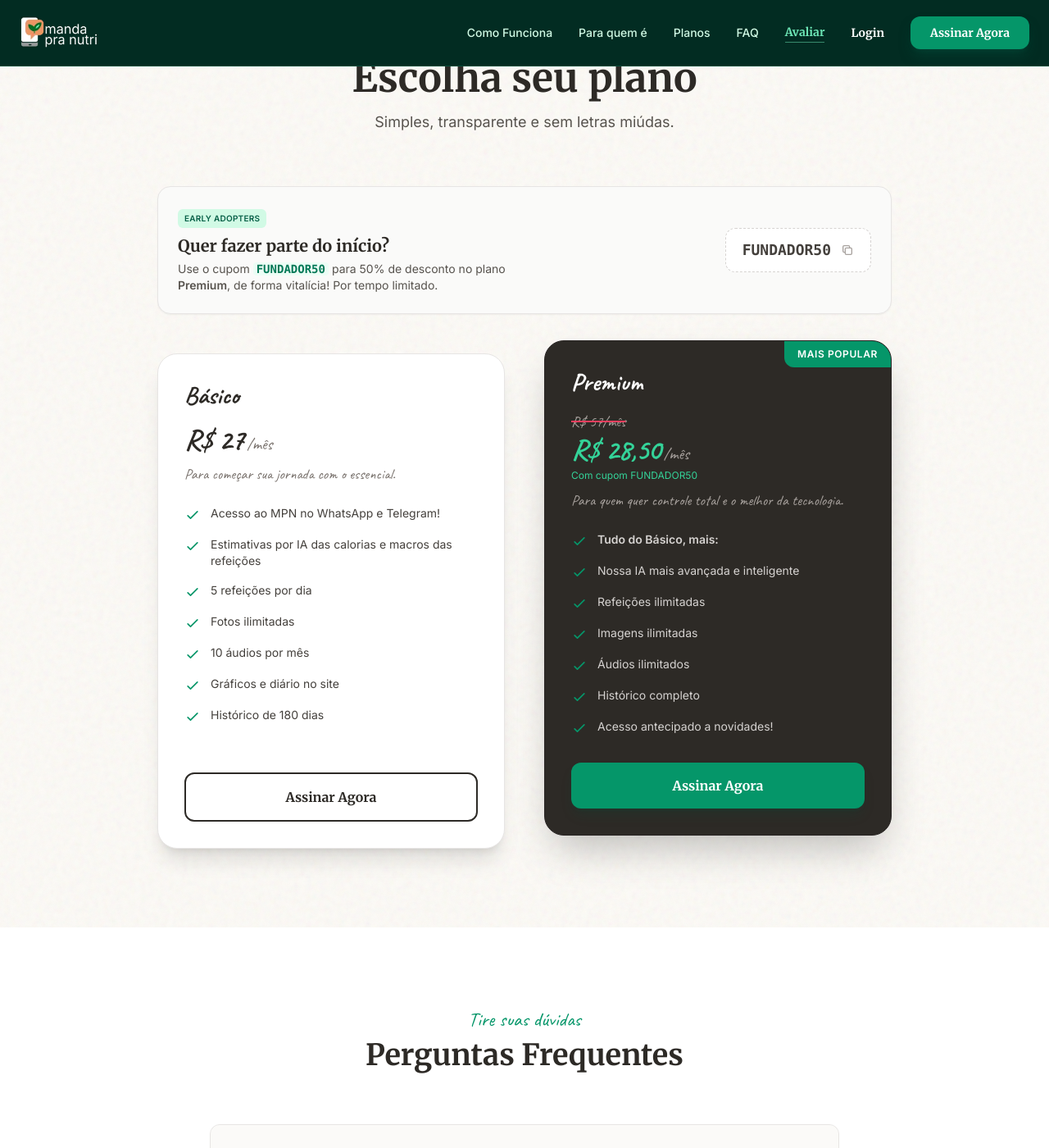
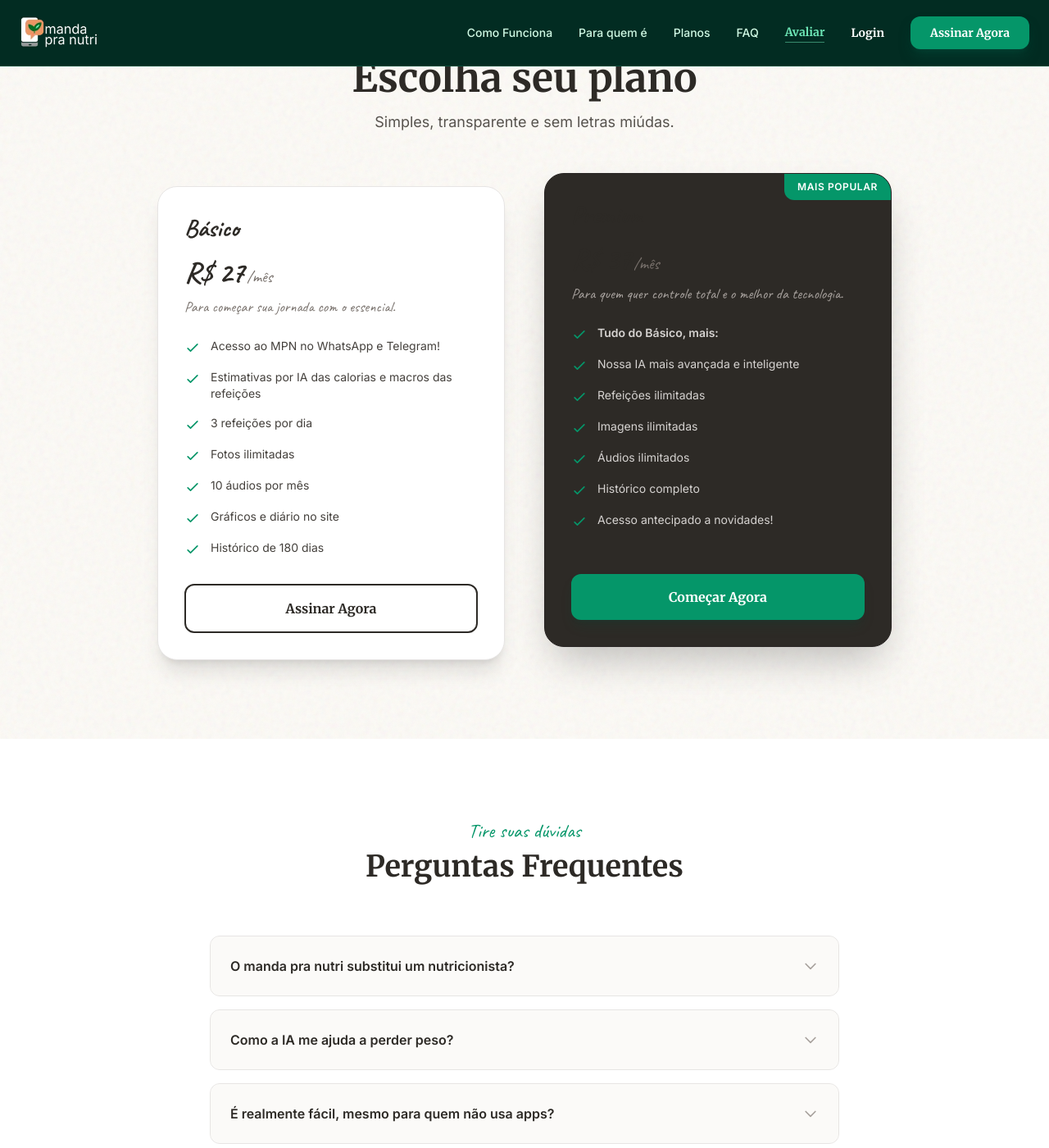
Before and after one commit to brulabs-dev/mpnsite, a Jekyll site: the page built from docs/index.html, in a window 1280 px wide and 1400 px high, scrolled down 3820 px. Shown: the whole window at 82% size. Built offline with Jekyll 4.4.1, drawn with Linux system fonts in a browser that asks for light colours; nearby versions of some CDN libraries; a script that is not in the unit is left out.

Commit message:
Change subscription links to WhatsApp and update text
Updated links to redirect to WhatsApp instead of the previous URL. Adjusted text and removed special offer section.

```diff
--- a/docs/index.html
+++ b/docs/index.html
@@ -35,7 +35,7 @@
           </div>
 
           <div class="mt-10 flex flex-col sm:flex-row gap-4 justify-center lg:justify-start">
-              <a href="https://app.mandapranutri.com.br/planos/" class="inline-flex items-center justify-center px-8 py-4 rounded-xl bg-accent text-white text-lg font-serif font-bold shadow-xl shadow-emerald-100 hover:bg-emerald-700 transform hover:-translate-y-1 transition-all">
+              <a href="https://wa.me/5548936181623" class="inline-flex items-center justify-center px-8 py-4 rounded-xl bg-accent text-white text-lg font-serif font-bold shadow-xl shadow-emerald-100 hover:bg-emerald-700 transform hover:-translate-y-1 transition-all">
                 Começar agora
               </a>
               <span class="hidden sm:inline-flex items-center justify-center px-8 py-4 text-stone-500 font-handwriting text-xl">
@@ -420,24 +420,6 @@
 
         <div class="grid grid-cols-1 md:grid-cols-2 gap-8 lg:gap-12 max-w-4xl mx-auto">
 
-            <!-- Oferta Especial / Banner de Desconto -->
-            <div class="md:col-span-2 bg-stone-50 rounded-2xl p-6 border border-stone-200 shadow-sm relative overflow-hidden flex flex-col md:flex-row items-center justify-between gap-6">
-                <div class="text-left">
-                    <span class="inline-block bg-emerald-100 text-emerald-800 text-[10px] font-bold px-2 py-1 rounded-md font-sans mb-2 tracking-wide uppercase">Early Adopters</span>
-                    <h3 class="font-serif font-bold text-xl text-ink">Quer fazer parte do início?</h3>
-                    <p class="text-stone-600 font-sans text-sm mt-1 max-w-md">
-                        Use o cupom <strong class="text-emerald-700 font-mono bg-emerald-50 px-1 rounded">FUNDADOR50</strong> para 50% de desconto no plano <strong>Premium</strong>, de forma vitalícia! Por tempo limitado.
-                    </p>
-                </div>
-
-                <div class="flex-shrink-0" onclick="navigator.clipboard.writeText('FUNDADOR50'); this.classList.add('text-emerald-600'); setTimeout(() => this.classList.remove('text-emerald-600'), 1000);">
-                    <div class="cursor-pointer border border-dashed border-stone-300 hover:border-emerald-400 bg-white px-5 py-3 rounded-xl transition-all group flex items-center gap-3">
-                        <span class="font-mono text-lg font-bold text-stone-700 group-hover:text-emerald-700 transition-colors">FUNDADOR50</span>
-                        <svg class="w-4 h-4 text-stone-400 group-hover:text-emerald-500" fill="none" viewBox="0 0 24 24" stroke="currentColor"><path stroke-linecap="round" stroke-linejoin="round" stroke-width="2" d="M8 16H6a2 2 0 01-2-2V6a2 2 0 012-2h8a2 2 0 012 2v2m-6 12h8a2 2 0 002-2v-8a2 2 0 00-2-2h-8a2 2 0 00-2 2v8a2 2 0 002 2z" /></svg>
-                    </div>
-                </div>
-            </div>
-
             <!-- Basic Plan -->
             <div class="bg-white rounded-3xl p-8 border border-stone-200 shadow-xl flex flex-col relative overflow-hidden">
                 <div class="mb-6">
@@ -460,7 +442,7 @@
                     </li>
                     <li class="flex items-start gap-3">
                         <svg class="w-5 h-5 text-accent mt-0.5 flex-shrink-0" fill="none" viewBox="0 0 24 24" stroke="currentColor"><path stroke-linecap="round" stroke-linejoin="round" stroke-width="2" d="M5 13l4 4L19 7" /></svg>
-                        <span class="text-stone-700 font-sans text-sm">5 refeições por dia</span>
+                        <span class="text-stone-700 font-sans text-sm">3 refeições por dia</span>
                     </li>
                     <li class="flex items-start gap-3">
                         <svg class="w-5 h-5 text-accent mt-0.5 flex-shrink-0" fill="none" viewBox="0 0 24 24" stroke="currentColor"><path stroke-linecap="round" stroke-linejoin="round" stroke-width="2" d="M5 13l4 4L19 7" /></svg>
@@ -491,14 +473,10 @@
                 <div class="absolute top-0 right-0 bg-accent text-white text-xs font-bold px-4 py-2 rounded-bl-xl font-sans tracking-wider">MAIS POPULAR</div>
 
                 <div class="mb-6">
-                    <h3 class="font-handwriting font-bold text-3xl text-white">Premium</h3>
-                    <div class="mt-4 flex flex-col text-white">
-                        <span class="text-lg text-stone-400 font-handwriting line-through decoration-rose-500 decoration-2">R$ 57/mês</span>
-                        <div class="flex items-baseline">
-                            <span class="text-4xl font-handwriting font-bold tracking-tight text-emerald-400">R$ 28,50</span>
-                            <span class="ml-1 text-xl text-stone-400 font-handwriting">/mês</span>
-                        </div>
-                        <span class="text-xs text-emerald-400 font-sans mt-1">Com cupom FUNDADOR50</span>
+                    <h3 class="font-handwriting font-bold text-3xl text-ink">Premium</h3>
+                    <div class="mt-4 flex items-baseline text-ink">
+                        <span class="text-4xl font-handwriting font-bold tracking-tight">R$ 37</span>
+                        <span class="ml-1 text-xl text-stone-500 font-handwriting">/mês</span>
                     </div>
                     <p class="mt-2 text-lg font-handwriting text-stone-400">Para quem quer controle total e o melhor da tecnologia.</p>
                 </div>
@@ -534,8 +512,8 @@
                     </li>
                 </ul>
 
-                <a href="https://app.mandapranutri.com.br/planos/" class="w-full inline-flex items-center justify-center px-6 py-4 rounded-xl bg-accent text-white font-serif font-bold hover:bg-emerald-600 transition-colors shadow-lg shadow-emerald-900/20">
-                    Assinar Agora
+                <a href="https://wa.me/5548936181623" class="w-full inline-flex items-center justify-center px-6 py-4 rounded-xl bg-accent text-white font-serif font-bold hover:bg-emerald-600 transition-colors shadow-lg shadow-emerald-900/20">
+                    Começar Agora
                 </a>
             </div>
         </div>
@@ -632,7 +610,7 @@
         </p>
 
         <!-- CTA ASSINATURA -->
-        <a href="https://app.mandapranutri.com.br/planos/" class="relative z-10 inline-flex items-center justify-center px-12 py-5 bg-ink text-white text-xl font-serif font-bold rounded-2xl shadow-xl hover:bg-stone-800 transform hover:scale-105 transition-all duration-300">
+        <a href="https://wa.me/5548936181623" class="relative z-10 inline-flex items-center justify-center px-12 py-5 bg-ink text-white text-xl font-serif font-bold rounded-2xl shadow-xl hover:bg-stone-800 transform hover:scale-105 transition-all duration-300">
           <svg class="w-6 h-6 mr-3" fill="none" viewBox="0 0 24 24" stroke="currentColor">
             <path stroke-linecap="round" stroke-linejoin="round" stroke-width="2" d="M12 18h.01M8 21h8a2 2 0 002-2V5a2 2 0 00-2-2H8a2 2 0 00-2 2v14a2 2 0 002 2z" />
           </svg>
```
